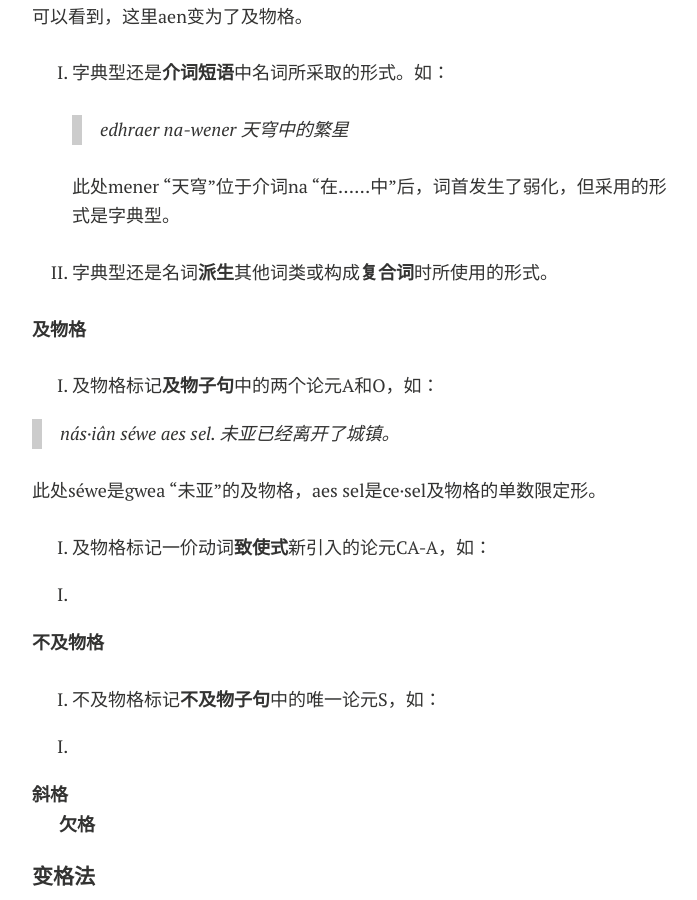
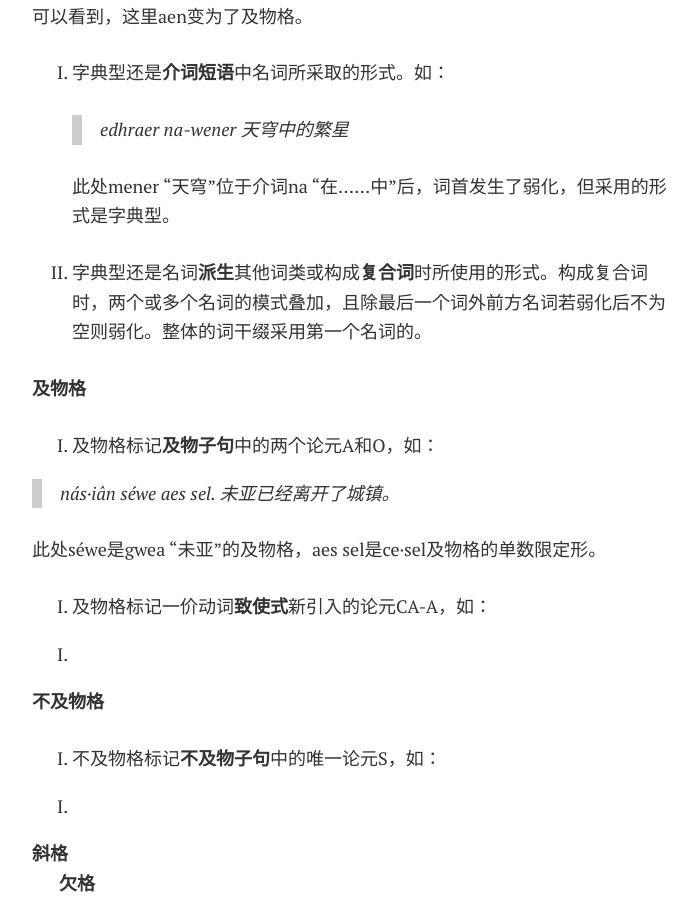
Before and after one commit to Kinnuch/kinnuch.github.io, a Jekyll site: the page built from laim/Theusṛin.md, in a window 1280 px wide and 900 px high, scrolled down 7825 px. Shown: the whole window, without its empty margins (288-985 px from the left). Built offline with Jekyll 4.4.1, drawn with Linux system fonts in a browser that asks for light colours; nearby versions of some CDN libraries; comment, search, counter and statistics services are not loaded; a style sheet for code colours, icons or effects is not loaded.

Commit message:
Update Theusṛin.md

```diff
--- a/laim/Theusṛin.md
+++ b/laim/Theusṛin.md
@@ -244,7 +244,7 @@ title: Theusṛin
 
    此处mener “天穹”位于介词na “在……中”后，词首发生了弱化，但采用的形式是字典型。
 
-4. 字典型还是名词**派生**其他词类或构成**复合词**时所使用的形式。
+4. 字典型还是名词**派生**其他词类或构成**复合词**时所使用的形式。构成复合词时，两个或多个名词的模式叠加，且除最后一个词外前方名词若弱化后不为空则弱化。整体的词干缀采用第一个名词的。
 
 **及物格**
 
```
